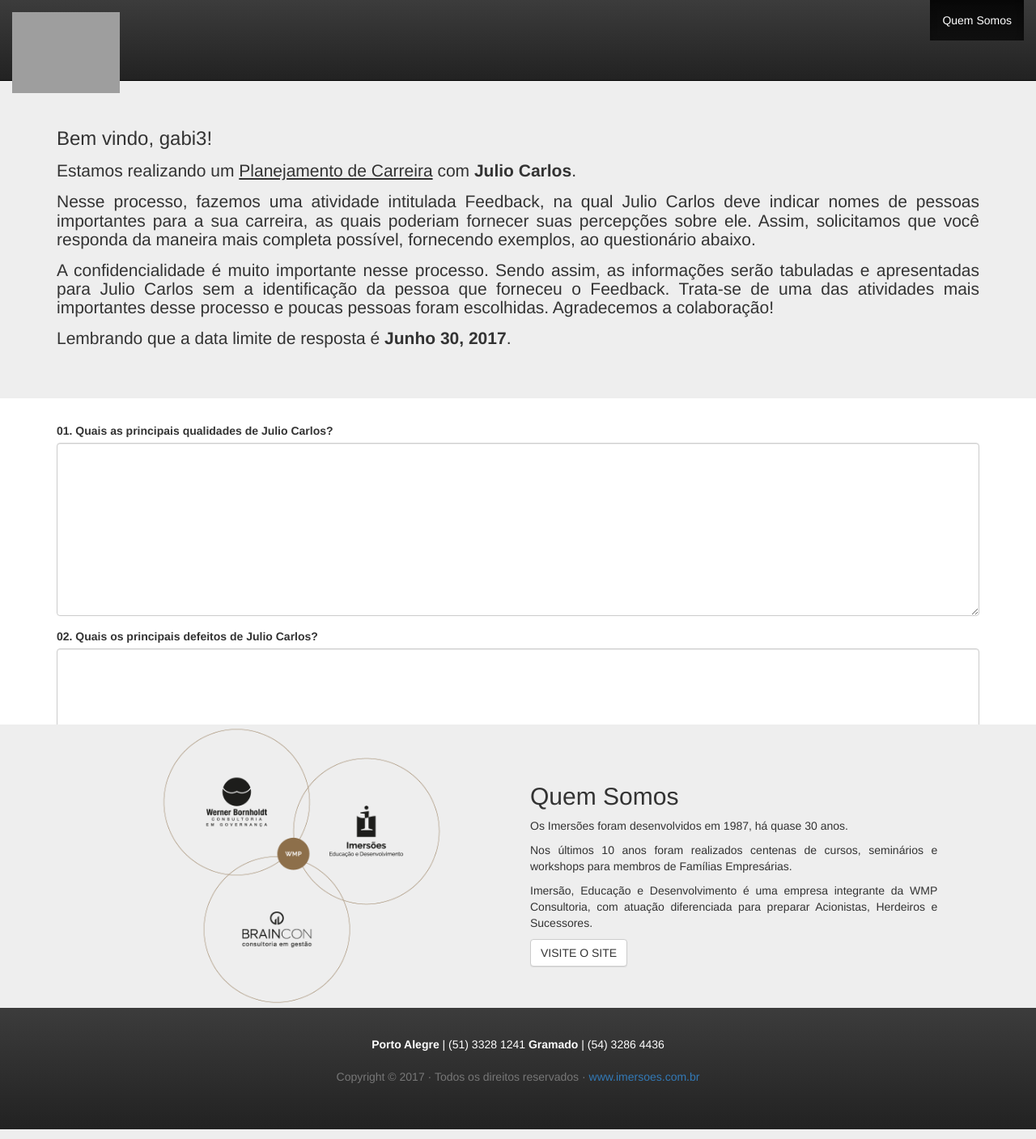
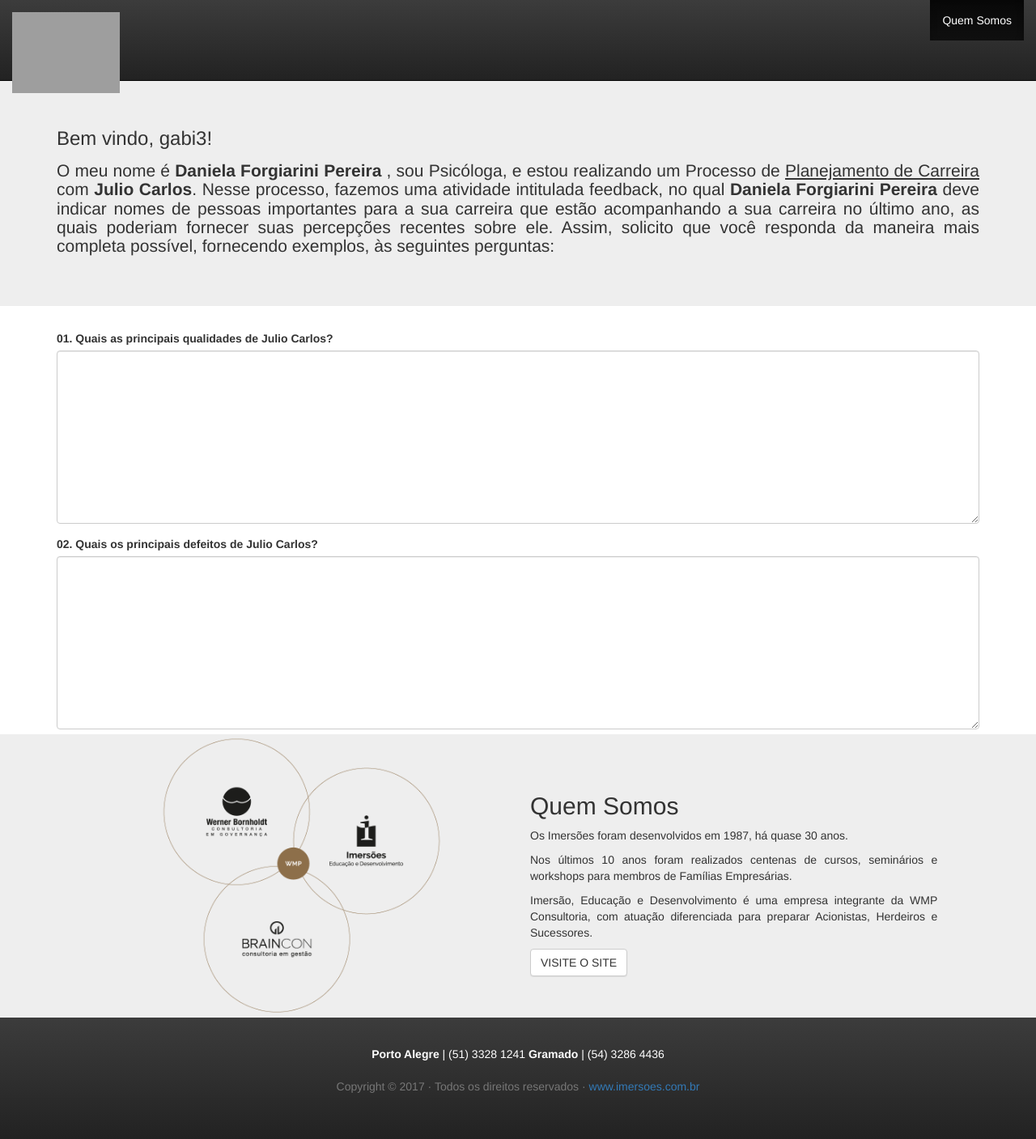
Before and after one commit to mlumertz/ImersoesPycharm, a Django app: page /Indicado/30bad657-86ad-43fa-9069-415687413e26 in a window 1280 px wide. Shown: the whole page at 81% size. Run offline with Django 3.2, Linux system fonts and the light colour scheme; data comes from the database, SQL or seed files in the repository; some libraries are stand-ins or nearby versions; grey boxes are pictures that could not be loaded.

Commit message:
Texto de cadastro de novo psicologo arrumado

```diff
--- a/Feedbacks/form.py
+++ b/Feedbacks/form.py
@@ -12,8 +12,12 @@ from functools import partial
 
 DateInput = partial(forms.DateInput, {'class': 'form-control datepicker', 'placeholder': "dd/mm/aaaa"})
 
-Pergunta1_fix = "Quais sao as principais qualidades de %s?"
-Pergunta2_fix = "Quais sao as principais oportunidades de melhorias de %s?"
+Pergunta1_pre = " Quais são as principais qualidades (forças) de %s?"
+Pergunta2_pre = "Quais são as principais oportunidades de melhorias (fraquezas) de %s?"
+
+
+Pergunta1_pos = "Quais são as principais forças que %s tem demonstrado no último ano? Existem algumas cenas que possam exemplificar os argumentos?"
+Pergunta2_pos = "Quais são as principais oportunidades de desenvolvimento para %s ? Existem algumas cenas que possam exemplificar os argumentos?"
 
 
 class ClienteForm(ModelForm):
@@ -54,13 +58,13 @@ class ClienteForm(ModelForm):
 
         if value == Cliente.fb1:
 
-            pergunta1= Pergunta1_fix % (cliente.Nome)
-            pergunta2= Pergunta2_fix % (cliente.Nome)
+            pergunta1= Pergunta1_pre % (cliente.Nome)
+            pergunta2= Pergunta2_pre % (cliente.Nome)
             cliente.Pergunta1 = pergunta1
             cliente.Pergunta2 = pergunta2
         elif value == Cliente.fb2:
-            pergunta1= Pergunta1_fix % (cliente.Nome)
-            pergunta2= Pergunta2_fix % (cliente.Nome)
+            pergunta1= Pergunta1_pos % (cliente.Nome)
+            pergunta2= Pergunta2_pos % (cliente.Nome)
             cliente.Pergunta1 = pergunta1
             cliente.Pergunta2 = pergunta2
 
--- a/Feedbacks/templates/indicado.html
+++ b/Feedbacks/templates/indicado.html
@@ -11,17 +11,23 @@
             <div class="container">
                 <h3>Bem vindo, {{ indicado.Nome }}!</h3>
                 <p></p>
-                <p class="text-justify h6"> Estamos realizando um <u>{{ cliente.FeedbackNome }}</u> com <strong>{{ cliente.Nome }}</strong>. </p>
-                <p class="text-justify h6">  Nesse processo, fazemos uma atividade intitulada Feedback, na qual {{ cliente.Nome }}
-                    deve indicar nomes de pessoas importantes para a sua carreira, as quais poderiam fornecer suas percepções sobre ele.
-                    Assim, solicitamos que você responda da maneira mais completa possível, fornecendo exemplos, ao questionário abaixo. </p>
 
-                <p class="text-justify h6"> A confidencialidade é muito importante nesse processo.
-                    Sendo assim, as informações serão tabuladas e apresentadas para {{ cliente.Nome }} sem a identificação da pessoa que forneceu o Feedback.
-                    Trata-se de uma das atividades mais importantes desse processo e poucas pessoas foram escolhidas.
-                    Agradecemos a colaboração! </p>
+            {% if cliente.TipoDeFeedback == "Pos-Coaching" %}
 
-                <p class="text-justify h6"> Lembrando que a data limite de resposta é <strong>{{ cliente.Deadline }}</strong>.  </p>
+              <p class="text-justify h6"> Somos uma Consultoria especializada em desenvolver Famílias Empresárias. O meu nome é <strong>{{ perfil.Nome }}</strong>
+                , sou Psicóloga, e estou realizando um Processo de <u>{{ cliente.FeedbackNome }}</u> com <strong>{{ cliente.Nome }}</strong>. Nesse processo, fazemos uma atividade intitulada
+                    feedback, no qual <strong>{{ perfil.Nome }}</strong> deve indicar nomes de pessoas
+                    importantes para a sua carreira, as quais poderiam fornecer suas percepções sobre ela. Assim, solicito que você responda da maneira mais completa possível, fornecendo
+                    exemplos, às seguintes perguntas:
+
+            {% else %}
+
+                <p class="text-justify h6"> O meu nome é <strong>{{ perfil.Nome }}</strong>
+                , sou Psicóloga, e estou realizando um Processo de <u>{{ cliente.FeedbackNome }}</u> com <strong>{{ cliente.Nome }}</strong>. Nesse processo, fazemos uma atividade intitulada
+                feedback, no qual <strong>{{ perfil.Nome }}</strong> deve indicar nomes de pessoas importantes para a sua carreira que estão acompanhando a sua carreira no último ano, as quais poderiam
+                fornecer suas percepções recentes sobre ele. Assim, solicito que você responda da maneira mais completa possível, fornecendo exemplos, às seguintes perguntas:
+
+            {% endif %}
 
             </div>
         </div>
@@ -46,8 +52,17 @@
             </form>
         </div>
     <div class="container">
+
+        <p class="text-justify h6"> A confidencialidade é muito importante nesse processo.
+                    Sendo assim, as informações serão tabuladas e apresentadas para {{ cliente.Nome }} sem a identificação da pessoa que forneceu o Feedback.
+                    Trata-se de uma das atividades mais importantes desse processo e poucas pessoas foram escolhidas. Assim, solicito especial atenção a este questionário.
+                    Estarei aguardando a resposta até o dia <strong>{{ cliente.Deadline }}</strong>. </p>
+
     <hr>
-        <p class="text-right">Coordenador do Projeto: <strong>{{ perfil.Nome }}</strong> ({{ perfil.Tipo_id }} {{perfil.Id_number }}).</p>
+        <p class="text-right">Agradecemos a colaboração!
+        <p class="text-right">Atenciosamente,</p>
+        <p class="text-right"><strong>{{ perfil.Nome }}</strong> </p>
+        <p class="text-right">({{ perfil.Tipo_id }} {{perfil.Id_number }})</p>.
     <br>
     </div>
 
@@ -56,3 +71,82 @@
 
 
 {% endblock %}
+
+
+
+
+
+ <!--               <h3>Bem vindo, {{ indicado.Nome }}!</h3>
+                <p></p>
+                <p class="text-justify h6"> Estamos realizando um <u>{{ cliente.FeedbackNome }}</u> com <strong>{{ cliente.Nome }}</strong>. </p>
+                <p class="text-justify h6">  Nesse processo, fazemos uma atividade intitulada Feedback, na qual {{ cliente.Nome }}
+                    deve indicar nomes de pessoas importantes para a sua carreira, as quais poderiam fornecer suas percepções sobre ele.
+                    Assim, solicitamos que você responda da maneira mais completa possível, fornecendo exemplos, ao questionário abaixo. </p>
+
+                <p class="text-justify h6"> A confidencialidade é muito importante nesse processo.
+                    Sendo assim, as informações serão tabuladas e apresentadas para {{ cliente.Nome }} sem a identificação da pessoa que forneceu o Feedback.
+                    Trata-se de uma das atividades mais importantes desse processo e poucas pessoas foram escolhidas.
+                    Agradecemos a colaboração! </p>
+
+                <p class="text-justify h6"> Lembrando que a data limite de resposta é <strong>{{ cliente.Deadline }}</strong>.  </p>
+
+Cara XXXX
+
+Espero que este e-mail a encontre muito bem!
+Somos uma Consultoria especializada em desenvolver Famílias
+Empresárias. O meu nome é Daniela Forgiarini Pereira, sou Psicóloga, e estou
+realizando um Processo de Coaching com XXXXXX. Nesse processo, fazemos uma
+atividade intitulada Feedback, na qual XXXXX deve indicar nomes de pessoas
+importantes para a sua carreira, as quais poderiam fornecer suas percepções sobre ela.
+Assim, solicito que você responda da maneira mais completa possível, fornecendo
+exemplos, às seguintes perguntas:
+
+1) Quais são as principais qualidades de XXXXX (forças)?
+2) Quais são as principais oportunidades de melhorias (fraquezas) de XXXXX?
+
+
+As informações serão tabuladas e apresentadas sem a identificação da
+
+pessoa que forneceu o Feedback.
+
+
+Trata-se de uma das atividades mais importantes desse processo e poucas
+pessoas foram escolhidas. Assim, solicito especial atenção ao retorno desse e-mail.
+Estarei aguardando a resposta até o dia XX/XX/XXXX.
+
+
+
+Agradecemos a colaboração!
+
+Atenciosamente,
+
+Daniela Forgiarini Pereira
+CRP 07/12056
+
+Cara XXXXX
+
+Espero que este e-mail a encontre muito bem!
+Meu nome é Daniela Forgiarini Pereira, sou Psicóloga, e estou realizando
+um Processo de Coaching com XXXXXX. Nesse processo, fazemos uma atividade
+intitulada Feedback, no qual XXXXX deve indicar nomes de pessoas importantes para a
+sua carreira que estão acompanhando a sua carreira no último ano, as quais poderiam
+fornecer suas percepções recentes sobre ele. Assim, solicito que você responda da
+maneira mais completa possível, fornecendo exemplos, às seguintes perguntas:
+
+1) Quais são as principais forças que XXXXX tem demonstrado no último ano?
+Existem algumas cenas que possam exemplificar os argumentos?
+2) Quais são as principais oportunidades de desenvolvimento para XXXX? Existem
+algumas cenas que possam exemplificar os argumentos?
+
+As informações serão tabuladas e apresentadas sem a identificação da
+
+pessoa que forneceu o Feedback.
+
+Trata-se de uma das atividades mais importantes desse processo e poucas
+pessoas foram escolhidas. Assim, solicito especial atenção ao retorno desse e-mail.
+Estarei aguardando a resposta até o dia XX/XX/XXXX, na medida do possível.
+Agradecemos a colaboração!
+Atenciosamente,
+Daniela Forgiarini Pereira
+CRP 07/12056
+-->
```
